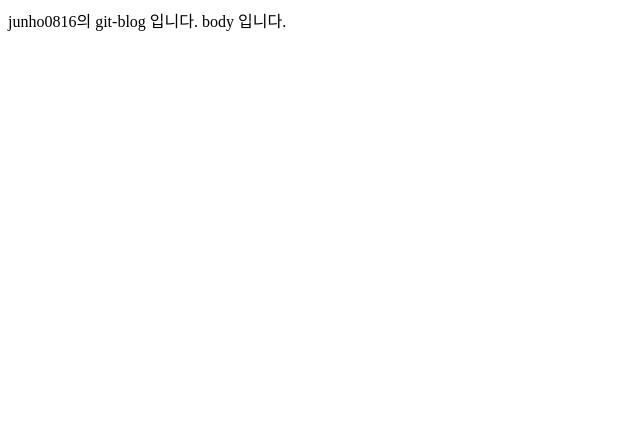
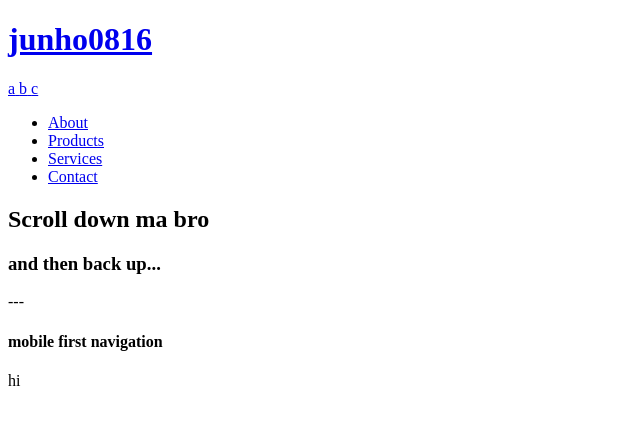
Before and after one commit to junho0816/junho0816.github.io, a plain HTML site: page index.html in a window 1280 px wide. Shown: the whole page, without its empty margins (0-640 px from the left). Drawn offline with Linux system fonts and the light colour scheme.

Commit message:
Revert "test_index.html"
This reverts commit c41cd351477eb1fb428373410613e22cfb5adc06.

```diff
--- a/index.html
+++ b/index.html
@@ -1,8 +1,64 @@
 <!DOCTYPE html>
+<html lang="ko">
 <title>junho0816 git-blog</title>
+
 <head>
-    junho0816의 git-blog 입니다.
+    <meta charset="UTF-8">
 </head>
+
 <body>
-    body 입니다.
+
+    <!-- /Menu-->
+    <div id="header-nav">
+        <div class="container">
+            <!-- H1 for SEO -->
+            <div class="brand">
+                <a href="/">
+                    <h1>junho0816</h1>
+                </a>
+            </div>
+            <!-- Small screen menu button -->
+            <a href="#menu" class="menu-link">
+                <span class="bar1">a</span>
+                <span class="bar2">b</span>
+                <span class="bar3">c</span>
+            </a>
+            <!-- /Small screen menu button -->
+
+            <!-- Menu Items -->
+            <nav id="menu" role="navigation">
+                <ul>
+                    <li><a href="#">About</a></li>
+                    <li><a href="#">Products</a></li>
+                    <li><a href="#">Services</a></li>
+                    <li><a href="#">Contact</a></li>
+                </ul>
+            </nav>
+            <!-- /Menu Items -->
+        </div>
+    </div>
+    <!-- /Menu -->
+
+    <!-- /Nav element -->
+
+    <div class="container">
+
+        <section>
+            <div class="info">
+                <h1>Scroll down ma bro</h1>
+                <h3>and then back up...</h3>
+                <span> --- </span>
+                <h4>mobile first navigation</h4>
+            </div>
+        </section>
+
+        <section>
+            <p>
+                hi
+
+            </p>
+        </section>
+    </div>
 </body>
+
+</html>
--- /dev/null
+++ b/jh_index.css
@@ -0,0 +1,131 @@
+a {
+    text-decoration: none;
+    color: #fff;
+  }
+  a:hover {
+    color: #fff;
+  }
+  #header-nav {
+    position: fixed;
+    top: 0;
+    display: block;
+    width: 100%;
+    background: black;
+    -webkit-transition: -webkit-transform 0.7s 0.3s ease;
+    -moz-transition: -moz-transform 0.7s 0.3s ease;
+    -ms-transition: -ms-transform 0.7s 0.3s ease;
+    transition: transform 0.7s 0.3s ease;
+    -webkit-backface-visibility: hidden;
+    -webkit-transform: translate3d(0px, 0px, 0px);
+  }
+  #header-nav.hide-nav-bar {
+    -webkit-transform: translate(0, -100%);
+    -moz-transform: translate(0, -100%);
+    -ms-transform: translate(0, -100%);
+    transform: translate(0, -100%);
+    -webkit-backface-visibility: hidden;
+  }
+  a.menu-link {
+    float: right;
+    display: block;
+    padding: 1em;
+  }
+  nav[role="navigation"] {
+    clear: right;
+    -webkit-transition: all 0.3s ease-out;
+    -moz-transition: all 0.3s ease-out;
+    -ms-transition: all 0.3s ease-out;
+    -o-transition: all 0.3s ease-out;
+    transition: all 0.3s ease-out;
+  }
+  .js nav[role="navigation"] {
+    overflow: hidden;
+    max-height: 0;
+  }
+  nav[role="navigation"].active {
+    max-height: 15em;
+  }
+  nav[role="navigation"] ul {
+    margin: 0;
+    padding: 0;
+    float: left;
+    padding: 0.7em 0;
+  }
+  nav[role="navigation"] li a {
+    display: block;
+    padding: 0.8em;
+    font-size: 0.9em;
+  }
+  .menu-link {
+    height: 30px;
+    width: 33px;
+    cursor: pointer;
+  }
+  .bar1,
+  .bar2,
+  .bar3 {
+    margin-top: 3px;
+    background: #999;
+    width: 33px;
+    height: 4px;
+    position: absolute;
+    -webkit-transform: rotate(-180deg);
+    transform: rotate(-180deg);
+    -moz-transform: rotate(-180deg);
+    -o-transform: rotate(-180deg);
+  }
+  .bar2 {
+    margin-top: 13px;
+  }
+  .bar3 {
+    margin-top: 23px;
+    -webkit-transform: rotate(180deg);
+    transform: rotate(180deg);
+    -moz-transform: rotate(180deg);
+    -o-transform: rotate(180deg);
+  }
+  .brand {
+    float: left;
+    margin-left: 1em;
+    padding: 1em;
+  }
+  .brand h1 {
+    margin: 0;
+    font-size: 1.5em;
+  }
+  @media screen and (min-width: 48.25em) {
+    a.menu-link {
+      display: none;
+    }
+    .js nav[role="navigation"] {
+      max-height: none;
+    }
+    nav[role="navigation"] ul {
+      margin: 0 0 0 -0.25em;
+      border: 0;
+      float: right;
+    }
+    nav[role="navigation"] li {
+      display: inline-block;
+      margin: 0 0.25em;
+    }
+    nav[role="navigation"] li a {
+      border: 0;
+    }
+  }
+  .container {
+    max-width: 72em;
+    margin: 0 auto;
+  }
+  section {
+    margin-top: 4em;
+    padding: 1em;
+    color: #5c5c5c;
+  }
+  section hr {
+    border-bottom: none;
+    color: #f2f2f2;
+  }
+  .info {
+    text-align: center;
+  }
```
Also changed, not shown: jh_index.js (added, +47 -0 lines).
